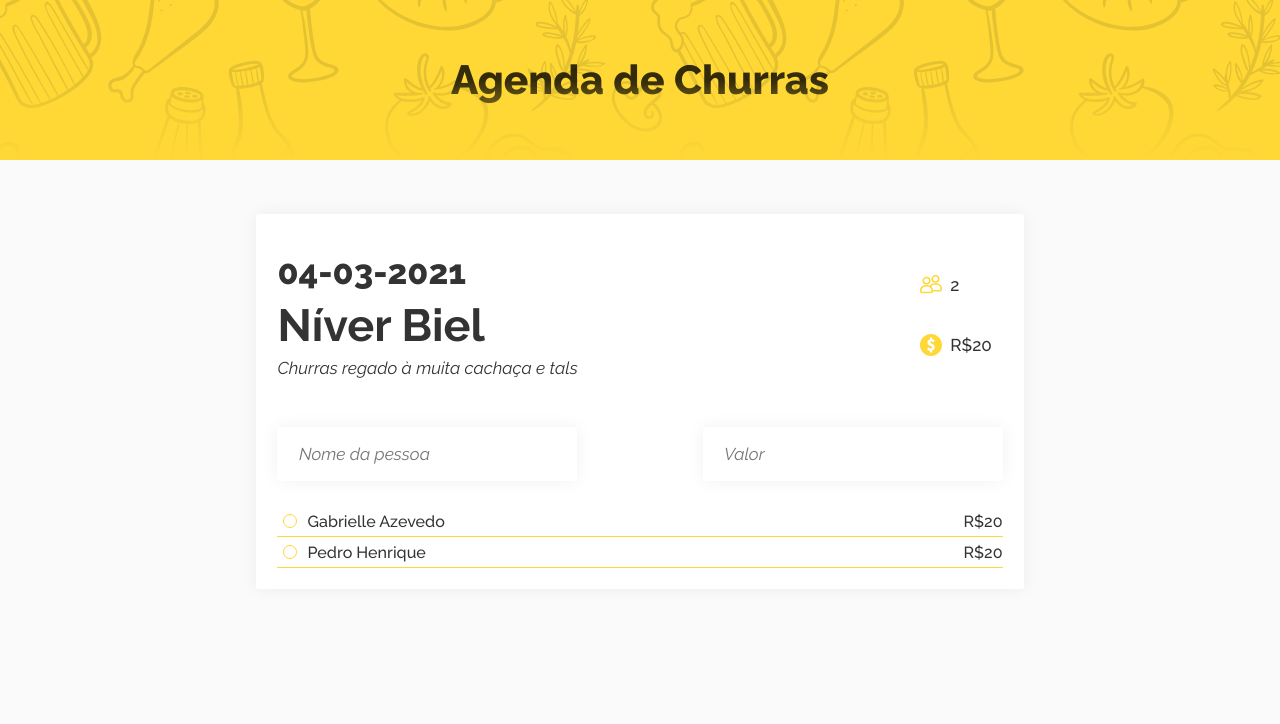
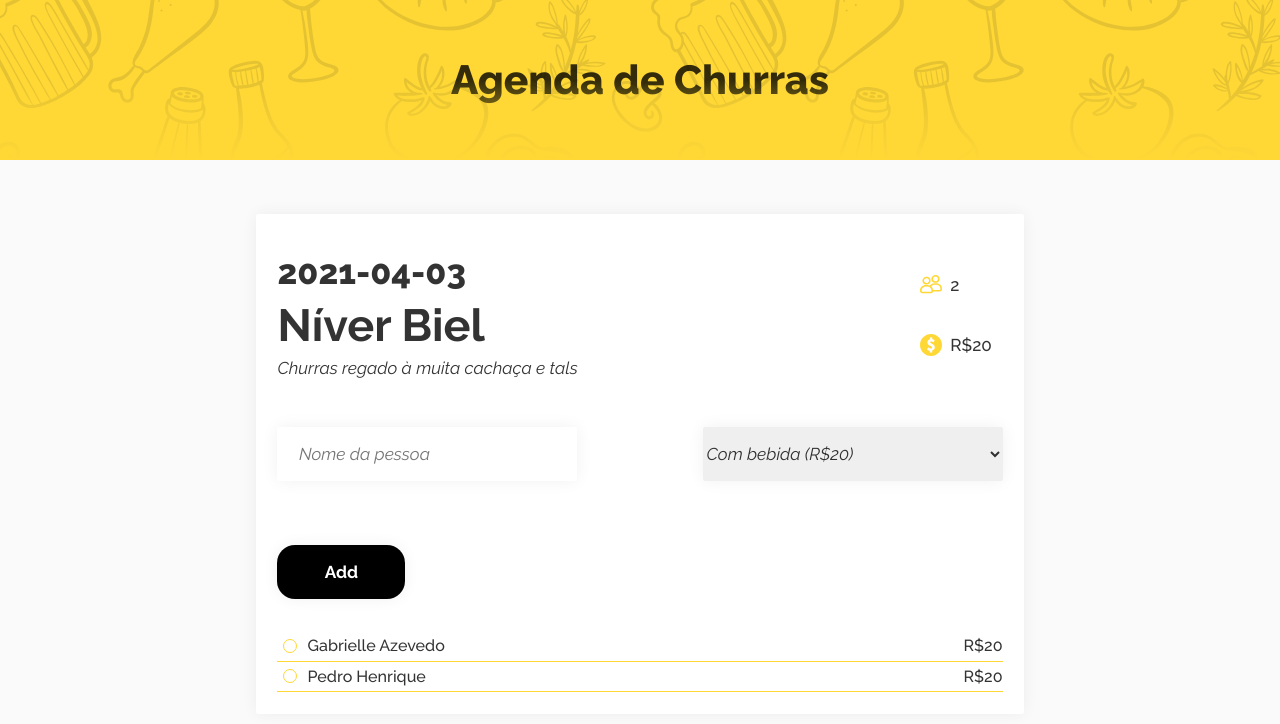
Before and after one commit to GabrielleAzevedo/Teste-Trinca, a React (Create React App) app: page /detalhe/0 in a window 1280 px wide. Shown: the top 724 px of the page. Built offline with nearby package versions, Linux system fonts and the light colour scheme.

Commit message:
Add coisas com redux

```diff
--- a/package.json
+++ b/package.json
@@ -10,7 +10,7 @@
     "react": "^17.0.2",
     "react-dom": "^17.0.2",
     "react-redux": "^7.2.3",
-    "react-router-dom": "^6.0.0-beta.0",
+    "react-router-dom": "^5.1.2",
     "react-scripts": "4.0.3",
     "redux": "^4.0.5",
     "styled-components": "^5.2.1",
--- a/src/App.js
+++ b/src/App.js
@@ -9,7 +9,7 @@ import {Provider} from 'react-redux';
 
 import store from './store';
 
-import {BrowserRouter, Routes, Route,} from 'react-router-dom';
+import {BrowserRouter, Routes, Route } from 'react-router-dom';
 
 const App = () => {
     return (
--- a/src/pages/BbqDetails/AddPerson/index.js
+++ /dev/null
@@ -1,24 +0,0 @@
-import React from 'react'
-import {Form} from './styles';
-import Input from '../../../components/Input/index';
-
-function index() {
-    return (
-        <Form>
-            <Input
-                type="text"
-                placeholder="Nome da pessoa"
-                name="name"
-                required
-            />
-            <Input
-                type="number"
-                placeholder="Valor"
-                name="contribution"
-                required
-            />
-        </Form>
-    )
-}
-
-export default index
--- a/src/pages/BbqDetails/AddPerson/styles.js
+++ /dev/null
@@ -1,6 +0,0 @@
-import styled from 'styled-components';
-
-export const Form = styled.form`
-  display: flex;
-  justify-content: space-between;
-`;
--- a/src/pages/BbqDetails/index.js
+++ b/src/pages/BbqDetails/index.js
@@ -1,11 +1,13 @@
 import React from 'react';
-import {Container, Card, List} from './styles';
+import {Container, Card,Form, Content, Select, Button, Option, List} from './styles';
 import Head from './BbqDetailsHeader/index';
-import AddPerson from './AddPerson/index';
 import ItemList from './ListParticipants/index';
+import Input from '../../components/Input/index'
 
 import { useParams } from "react-router-dom";
-import { useSelector } from 'react-redux';
+import { useSelector, useDispatch } from 'react-redux';
+import useForms from '../../Hooks/useForms';
+
 
 function Index() {
 
@@ -13,15 +15,57 @@ function Index() {
     const barbecue = useSelector(state => state.barbecue);
     const bbqId = barbecue[id];
 
+    const dispatch = useDispatch();
 
     const tempParticipants = bbqId.participants;
 
+    const nameParticipant = useForms();
+    const [select, setSelect] = React.useState(bbqId.withDrink);
+
+    function handleSubmit(event){
+        event.preventDefault();
+
+        dispatch(
+            {
+                type: 'ADD_PARTICIPANT',
+
+
+                participants:[
+                    {
+                        name: nameParticipant.value,
+                        valuePayment: select,
+                        payed: false,
+                    }
+                ]
+            }
+        );
+        console.log(barbecue);
+    }
+
     return (
         <Container>
-            <Card >
+            <Card>
+                <Head dataBbq={bbqId}/>
 
-                <Head  dataBbq={bbqId}/>
-                <AddPerson />
+                    <Form onSubmit={handleSubmit}>
+                        <Content>
+                            <Input
+                                type="text"
+                                placeholder="Nome da pessoa"
+                                name="nameParticipant"
+                                required
+                                {...nameParticipant}
+                            />
+                            <Select value={select} onChange={({target}) => setSelect(target.value)}>
+                                <Option selected value={bbqId.withDrink}>Com bebida (R${bbqId.withDrink})</Option>
+                                <Option value={bbqId.noDrink}>Sem bebida (R${bbqId.noDrink})</Option>
+                                {/* <Option value="otherValue">Outro</Option> */}
+                            </Select>
+                        </Content>
+                        <Button>Add</Button>
+                    </Form>
+
+
                 <List>
                     {tempParticipants.map(participants =>
                         <ItemList key={participants.name} dadosParticipants={participants}  />
--- a/src/pages/BbqDetails/styles.js
+++ b/src/pages/BbqDetails/styles.js
@@ -21,6 +21,75 @@ export const Card = styled.div`
 
 `;
 
+export const Form = styled.form`
+  display: flex;
+  justify-content: space-between;
+  margin-bottom: 3rem;
+  flex-direction: column;
+
+`;
+
+export const Content = styled.form`
+  display: flex;
+  justify-content: space-between;
+
+`;
+
+
+export const Select = styled.select`
+  height: 5rem;
+  width: 90vw;
+  max-width: 300px;
+
+  font-style: italic;
+
+  margin-top:1rem;
+  padding-right: 1.5rem;
+
+  border: none;
+  border-radius: 2px;
+
+  box-shadow: 0 0 1.6rem rgba(0, 0, 0, 0.06);
+
+  &:focus{
+      outline:none;
+  }
+
+
+`;
+
+export const Option = styled.option`
+  font-style: italic;
+`;
+
+export const Button = styled.button`
+  height: 5rem;
+  width: 10vw;
+  max-width: 300px;
+
+  margin-top: 3.6rem;
+
+  font-weight: 700;
+  color: var(--color-font-negative);
+
+  background-color: var(--color-bg-button);
+
+  border: none;
+  border-radius: 18px;
+
+  box-shadow: 0px 0px 16px rgba(0, 0, 0, 0.06);
+
+  cursor: pointer;
+
+  transition: .1s;
+
+  &:focus,
+  &:hover{
+    outline:none;
+    font-size: 2rem;
+  }
+`;
+
 
 export const AddPerson = styled.div`
 
--- a/src/pages/BbqList/index.js
+++ b/src/pages/BbqList/index.js
@@ -21,12 +21,14 @@ function Index() {
 
                 )}
 
+                <Link to="/criarChurrasco">
                     <CardNewBbq>
                         <Circle>
                             <ChurrasIcon src={bbq} alt="Ícone Churrasco" />
                         </Circle>
                         <TextNewBbq>Adicionar Churras</TextNewBbq>
                     </CardNewBbq>
+                </Link>
             </Cards>
 
         </Container>
--- a/src/pages/CreateBbq/index.js
+++ b/src/pages/CreateBbq/index.js
@@ -4,16 +4,42 @@ import Textarea from '../../components/Textarea/index';
 import Button from '../../components/Button/index';
 import {CreateBarbecue, Form} from './styles';
 import useForms from '../../Hooks/useForms';
+import { useSelector, useDispatch } from 'react-redux';
+import { useNavigate } from 'react-router-dom';
 
 
 const Index = () => {
 
+    const dispatch = useDispatch();
+
+    const history = useNavigate();
+
+    const idBbqStore = useSelector( state => state.numberId);
+
     const dateBbq = useForms();
     const titleBbq = useForms();
-    console.log(dateBbq.value);
+    const descriptionBbq = useForms();
+    const noDrinkBbq = useForms();
+    const drinkBbq = useForms();
 
     function handleSubmit(event){
         event.preventDefault();
+        dispatch(
+            {
+                type: 'ADD_BARBECUE',
+
+                id: idBbqStore+1,
+                date: dateBbq.value,
+                title: titleBbq.value,
+                description: descriptionBbq.value,
+                noDrink: noDrinkBbq.value,
+                withDrink: drinkBbq.value,
+                receivedMoney: 0,
+                numberParticipants: 0,
+                participants: [],
+            }
+        );
+        return history('/');
     }
 
     return (
@@ -25,8 +51,6 @@ const Index = () => {
                     name="dateBbq"
                     required
                     {...dateBbq}
-                    // value={loginData.username}
-                    // onChange={formChange}
                 />
                 <Input
                     label="Título"
@@ -34,29 +58,25 @@ const Index = () => {
                     name="titleBbq"
                     required
                     {...titleBbq}
-                    //  value={loginData.username}
-                    // onChange={formChange}
                 />
                 <Textarea
                     label="Descrição"
-                    name="description"
-
+                    name="descriptionBbq"
+                    {...descriptionBbq}
                 />
                 <Input
                     label="Valor sem bebida"
                     type="number"
-                    name="nodrink"
+                    name="noDrinkBbq"
                     required
-                    //  value={loginData.username}
-                    // onChange={formChange}
+                    {...noDrinkBbq}
                 />
                 <Input
                     label="Valor com bebida"
                     type="number"
-                    name="drink"
+                    name="drinkBbq"
                     required
-                    //  value={loginData.username}
-                    // onChange={formChange}
+                    {...drinkBbq}
                 />
                 <Button>Criar Churrasco</Button>
             </Form>
--- a/src/store/index.js
+++ b/src/store/index.js
@@ -5,7 +5,7 @@ const initialState = {
     barbecue: [
         {
             id:0,
-            date: '04-03-2021',
+            date: '2021-04-03',
             title: 'Níver Biel',
             description: 'Churras regado à muita cachaça e tals',
             numberParticipants: 2,
@@ -28,7 +28,7 @@ const initialState = {
         },
         {
             id:1,
-            date: '07-03-2021',
+            date: '2021-03-07',
             title: 'Níver Gabi',
             description: 'Churras regado à muita cachaça e tals',
             numberParticipants: 2,
@@ -55,8 +55,18 @@ const initialState = {
 
 function reducer(state = initialState, action){
     switch(action.type) {
-        case 'Add_Barbacue':
-            return { ...state, barbacue: [...state.barbacue, action.title] };
+        case 'ADD_BARBECUE':
+            return {
+                ...state,
+                barbecue: [...state.barbecue, {
+                    ...action,
+                 }]
+            };
+        case 'ADD_PARTICIPANT':
+            return{
+                ...state,
+                barbecue:[...state.barbecue, {...action}]
+            }
         default:
             return state;
     }
```
Also changed, not shown: 1 other file (tests, documents, lock files or other folders). Lines whose indentation alone changed are shown as unchanged.
